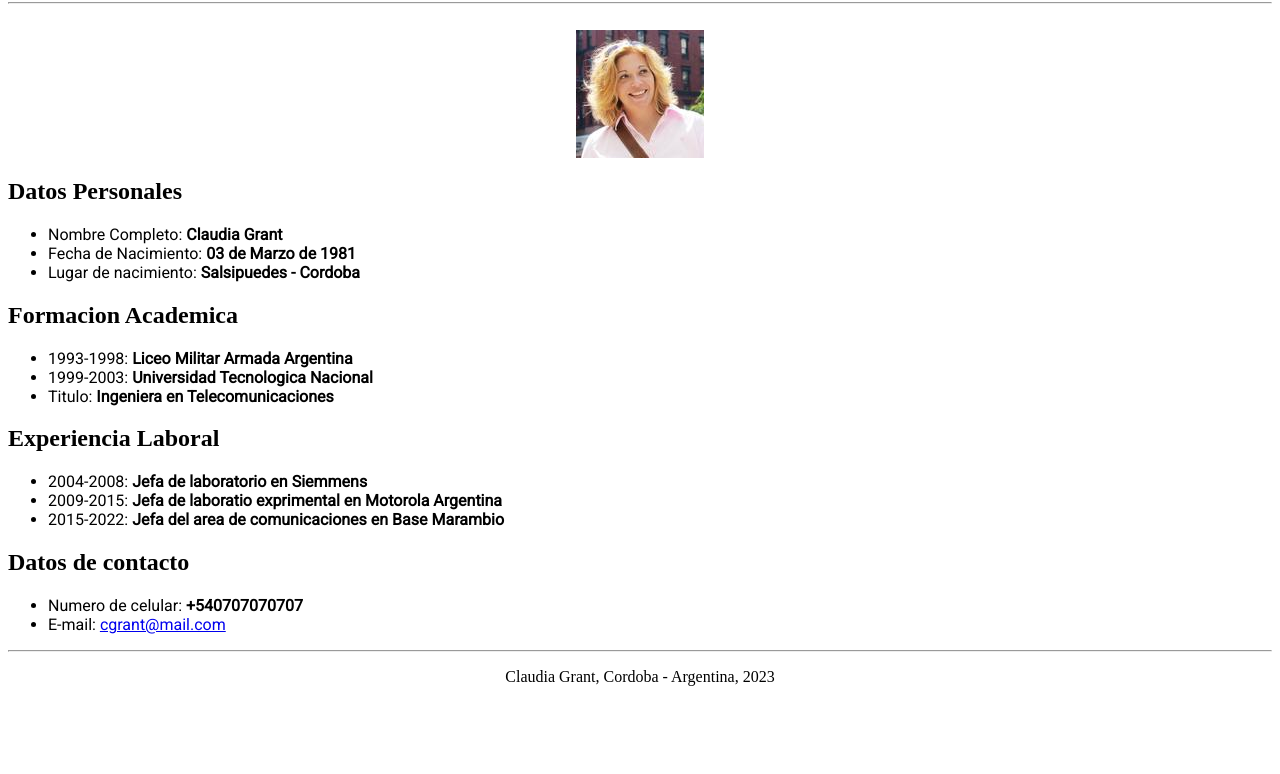
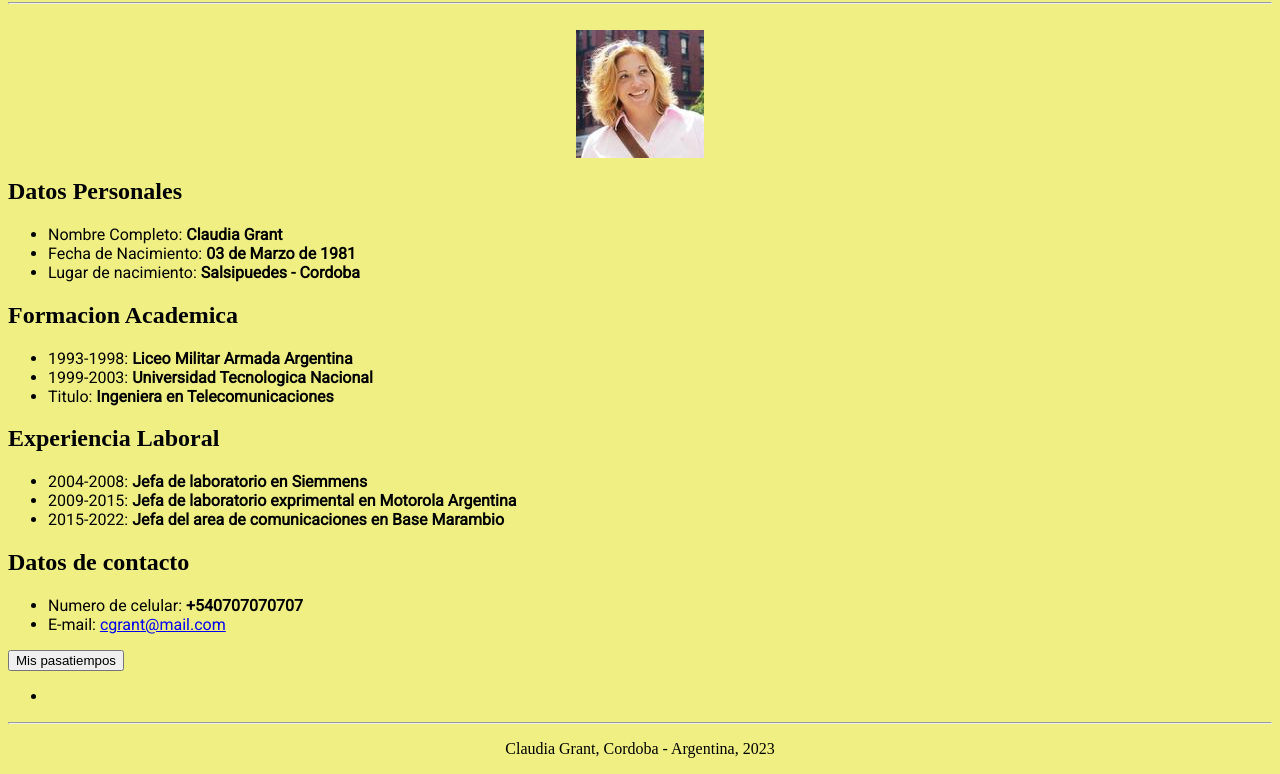
Before and after one commit to Madrynense/mi_proyecto_cv, a plain HTML site: page index.html in a window 1280 px wide. Shown: the part 78-852 px from the top of the page. Before the commit the page ends 800 px from the top, so only its background shows below. Drawn offline with Linux system fonts and the light colour scheme; a web font is replaced by a local one.

Commit message:
Segund escritura

```diff
--- a/Css/Estilo.css
+++ b/Css/Estilo.css
@@ -1,6 +1,7 @@
-head {
-    background-color: blueviolet;
+body {
+    background-color: rgb(239, 239, 131);
 }
+
 h1 {
     text-align: center;
 
--- /dev/null
+++ b/Js/Function.js
@@ -0,0 +1,3 @@
+function myFunction() {
+    document.getElementById("demo").innerHTML = "Soy muy buena resolviendo acertijos";
+  }
--- a/index.html
+++ b/index.html
@@ -9,6 +9,7 @@
     <link rel="stylesheet" href="https://fonts.googleapis.com/css2?family=Crimson+Pro&family=Solitreo">
     <link rel="stylesheet" href="https://fonts.googleapis.com/css2?family=Crimson+Pro&family=Roboto">
     <link rel="shortcut icon" href="Imagenes/ico..ico" type="image/x-icon">
+
 </head>
 <body>
     <h1>Claudia Grant</h1>
@@ -33,7 +34,7 @@
     <h2>Experiencia Laboral</h2>
     <ul>
     <li>2004-2008: <strong>Jefa de laboratorio en Siemmens</strong></li>
-    <li>2009-2015: <strong>Jefa de laboratio exprimental en Motorola Argentina</strong></li>
+    <li>2009-2015: <strong>Jefa de laboratorio exprimental en Motorola Argentina</strong></li>
     <li>2015-2022: <strong>Jefa del area de comunicaciones en Base Marambio</strong></li>
     </ul>
     <h2>Datos de contacto</h2>
@@ -41,9 +42,16 @@
         <li>Numero de celular: <strong>+540707070707</strong></li>
         <li>E-mail: <a href="cgrant@mail.com">cgrant@mail.com</a></li>
     </ul>
+
+    <button type="button" onclick="myFunction()">Mis pasatiempos</button>
+    <ul>
+        <li id="demo"></li>
+    </ul>
+
     <hr>
 <footer>
     <p id="pie">Claudia Grant, Cordoba - Argentina, 2023</p>
 </footer>
+<script src="js/Function.js"></script>
 </body>
 </html>
```
